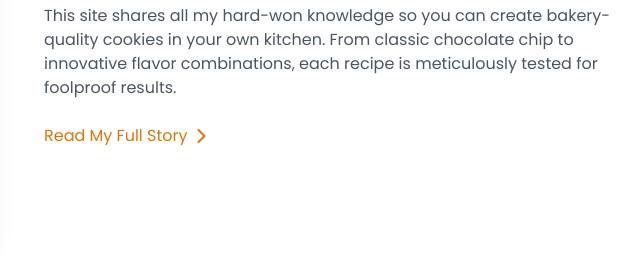
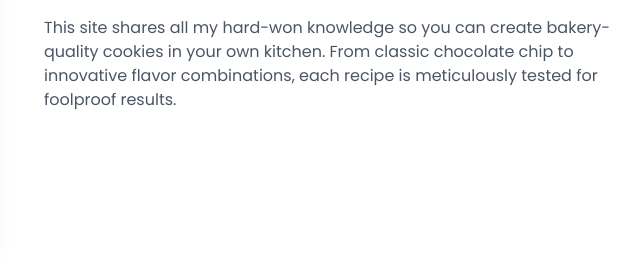
Before and after one commit to Ayanabilelsayed/website--cook, a plain HTML site: page index.html in a window 1280 px wide. Shown: the part 3122-3402 px from the top of the page, 644-1280 px from the left. Drawn offline with nearby package versions, Linux system fonts and the light colour scheme.

Commit message:
Update index.html

```diff
--- a/index.html
+++ b/index.html
@@ -204,10 +204,7 @@
                     <h2 class="text-3xl font-bold text-amber-800 mb-6">About Sweet Dough Dreams</h2>
                     <p class="text-gray-600 mb-4">What began as a childhood passion project has grown into a decade-long cookie baking journey. After testing hundreds of variations, I've perfected techniques that guarantee delicious results every time.</p>
                     <p class="text-gray-600 mb-6">This site shares all my hard-won knowledge so you can create bakery-quality cookies in your own kitchen. From classic chocolate chip to innovative flavor combinations, each recipe is meticulously tested for foolproof results.</p>
-                    <a href="#" class="inline-flex items-center text-amber-600 hover:text-amber-800 font-medium transition">
-                        Read My Full Story
-                        <i class="fas fa-chevron-right ml-2"></i>
-                    </a>
+
                 </div>
             </div>
         </div>
```
